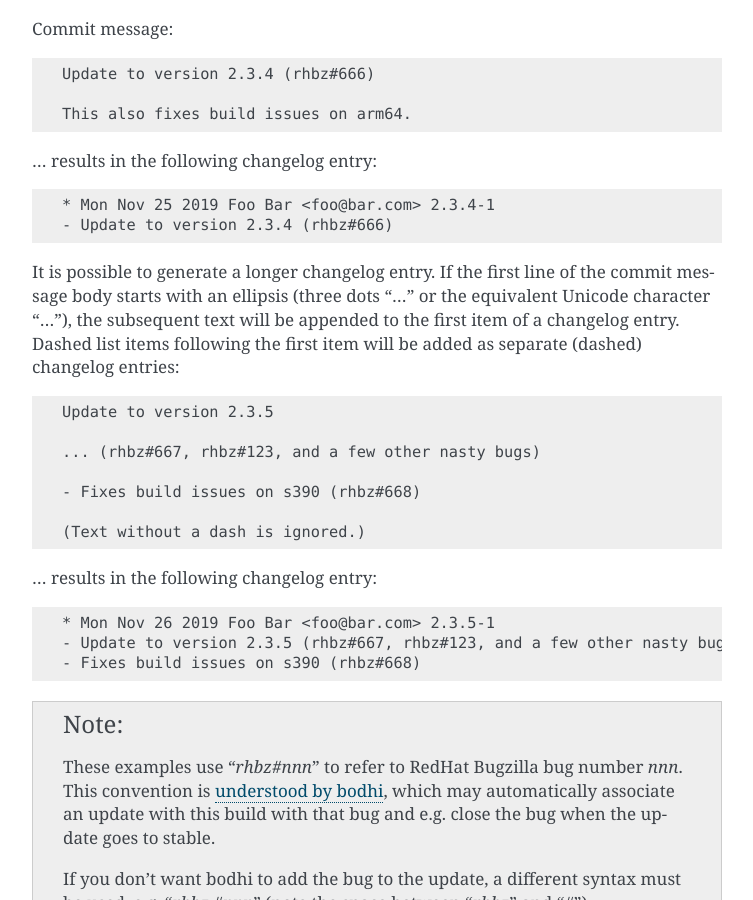
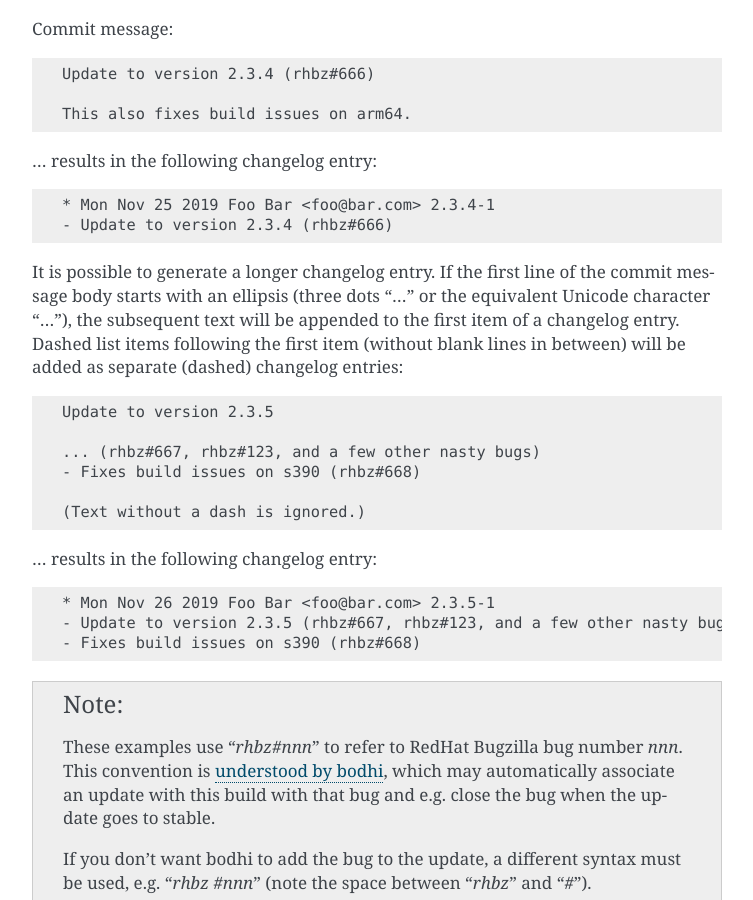
Before and after one commit to fedora-infra/rpmautospec, a Sphinx documentation site: the page built from doc/autochangelog.rst, in a window 1280 px wide and 900 px high, scrolled down 607 px. Shown: the whole window, without its empty margins (373-1126 px from the left). Built offline with Sphinx 7.4.7, drawn with Linux system fonts in a browser that asks for light colours.

```diff
--- a/doc/autochangelog.rst
+++ b/doc/autochangelog.rst
@@ -41,13 +41,12 @@ It is possible to generate a longer changelog entry. If the first line
 of the commit message body starts with an ellipsis (three dots "..."
 or the equivalent Unicode character "…"), the subsequent text will be
 appended to the first item of a changelog entry. Dashed list items
-following the first item will be added as separate (dashed) changelog
-entries::
+following the first item (without blank lines in between) will be added
+as separate (dashed) changelog entries::
 
     Update to version 2.3.5
 
     ... (rhbz#667, rhbz#123, and a few other nasty bugs)
-
     - Fixes build issues on s390 (rhbz#668)
 
     (Text without a dash is ignored.)
```
